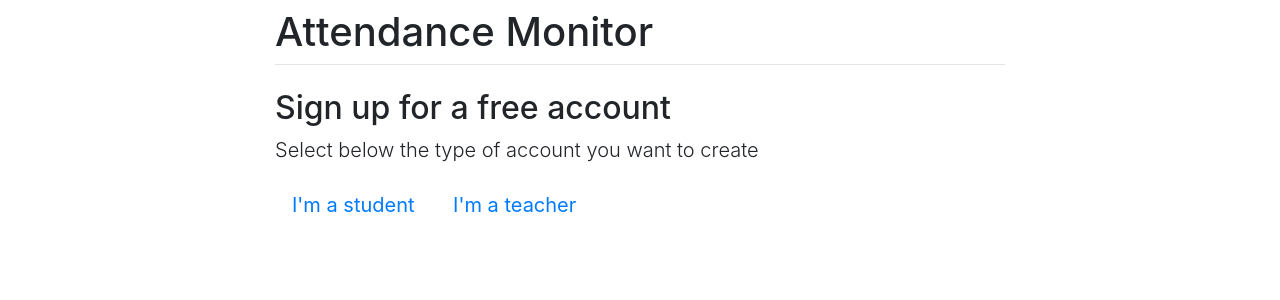
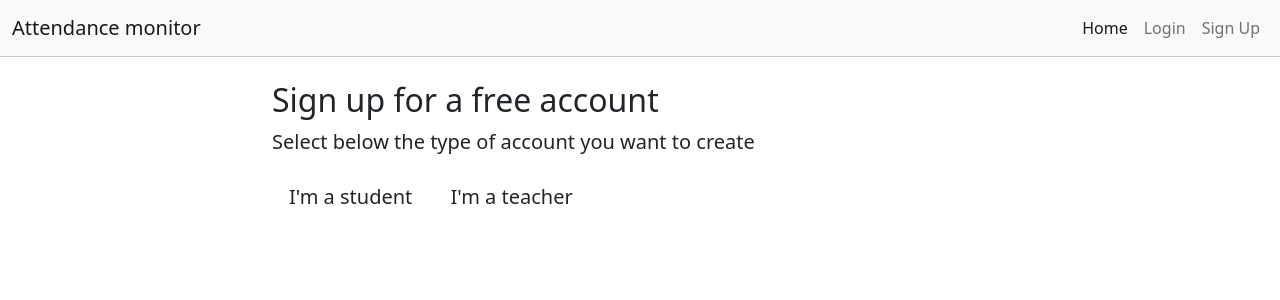
Before and after one commit to lheimbs/attendance-monitor, a Django app: page /accounts/signup/ in a window 1280 px wide. Shown: the top 300 px of the page. Run offline with Django 3.2, Linux system fonts and the light colour scheme; parts of the project's set-up code (start-up, migrations or seed data) failed here and were passed over; some libraries are stand-ins or nearby versions.

Commit message:
Add navbar

```diff
--- a/attendancecontrol/templates/base.html
+++ b/attendancecontrol/templates/base.html
@@ -4,20 +4,58 @@
   <head>
     <meta charset="utf-8">
     <meta name="viewport" content="width=device-width, initial-scale=1, shrink-to-fit=no">
-    <link rel="stylesheet" href="https://stackpath.bootstrapcdn.com/bootstrap/4.1.3/css/bootstrap.min.css" integrity="sha384-MCw98/SFnGE8fJT3GXwEOngsV7Zt27NXFoaoApmYm81iuXoPkFOJwJ8ERdknLPMO" crossorigin="anonymous">
+    <link href="https://cdn.jsdelivr.net/npm/bootstrap@5.0.0-beta2/dist/css/bootstrap.min.css" rel="stylesheet" integrity="sha384-BmbxuPwQa2lc/FVzBcNJ7UAyJxM6wuqIj61tLrc4wSX0szH/Ev+nYRRuWlolflfl" crossorigin="anonymous">
     <link rel="stylesheet" type="text/css" href="{% static 'css/app.css' %}">
-    <title>Django People</title>
+    <title>Attendance monitor</title>
   </head>
   <body>
+    <nav class="navbar sticky-top navbar-expand-lg navbar-light bg-light">
+      <div class="container-fluid">
+        <a class="navbar-brand" href="{% url 'home' %}">Attendance monitor</a>
+        <button class="navbar-toggler" type="button" data-bs-toggle="collapse" data-bs-target="#navbarNavAltMarkup" aria-controls="navbarNavAltMarkup" aria-expanded="false" aria-label="Toggle navigation">
+          <span class="navbar-toggler-icon"></span>
+        </button>
+        <div class="justify-content-end collapse navbar-collapse" id="navbarNavAltMarkup">
+          <div class="navbar-nav">
+            <a class="nav-link active" aria-current="page" href="{% url 'home' %}">Home</a>
+            {% if user.is_authenticated and user.is_teacher %}
+              <a class="nav-link" href="{% url 'teacher:add' %}" tabindex="-1">Add Course</a>
+              <a class="nav-link" href="{% url 'teacher:courses' %}" tabindex="-1">Show Courses</a>
+            {% endif %}
+            {% if user.is_authenticated and user.is_student or user.is_teacher %}
+              <a class="nav-link" href="#">Edit Personal Data</a>
+            {% endif %}
+            {% if user.is_authenticated %}
+              <a class="nav-link" href="{% url 'logout' %}" tabindex="-1">Logout</a>
+              <span class="navbar-text text-wrap py-0 pl-2" style="width: 13rem; font-size: 0.8rem !important;">
+                Logged in
+              {% if user.is_student %}
+                  as a Student
+              {% elif user.is_teacher %}
+                  as a Teacher
+              {% endif %}
+              with E-Mail: {{ user.email }}
+              </span>
+            {% else %}
+              <a class="nav-link" href="{% url 'login' %}" tabindex="-1">Login</a>
+              <a class="nav-link" href="{% url 'signup' %}" tabindex="-1">Sign Up</a>
+            {% endif %}
+          </div>
+        </div>
+      </div>
+    </nav>
+    <hr class="mt-0 mb-4">
+
     <div class="container">
       <div class="row justify-content-center">
         <div class="col-8">
-          <h1 class="mt-2">Attendance Monitor</h1>
-          <hr class="mt-0 mb-4">
+          {# <h1 class="mt-2"></h1> #}
+          {#  #}
           {% block content %}
           {% endblock %}
         </div>
       </div>
     </div>
+    <script src="https://cdn.jsdelivr.net/npm/bootstrap@5.0.0-beta2/dist/js/bootstrap.bundle.min.js" integrity="sha384-b5kHyXgcpbZJO/tY9Ul7kGkf1S0CWuKcCD38l8YkeH8z8QjE0GmW1gYU5S9FOnJ0" crossorigin="anonymous"></script>
   </body>
 </html>
```
